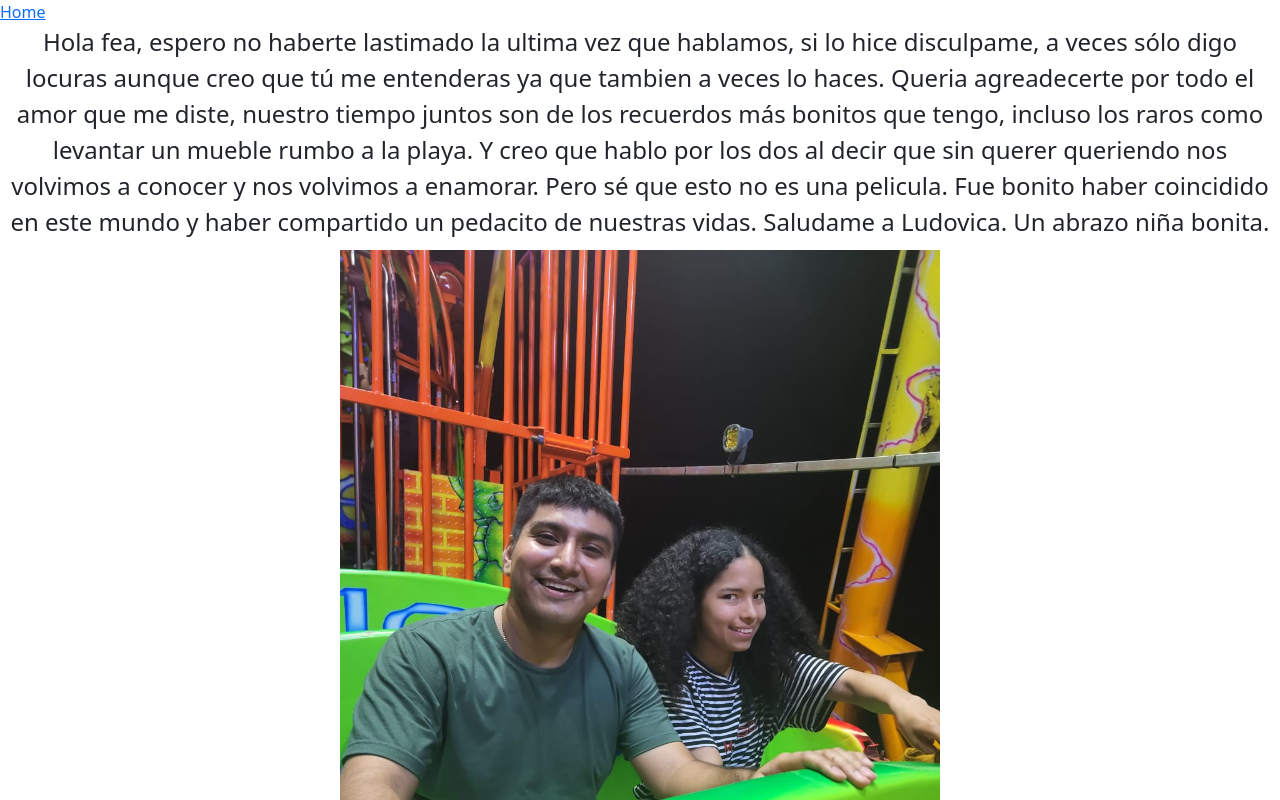
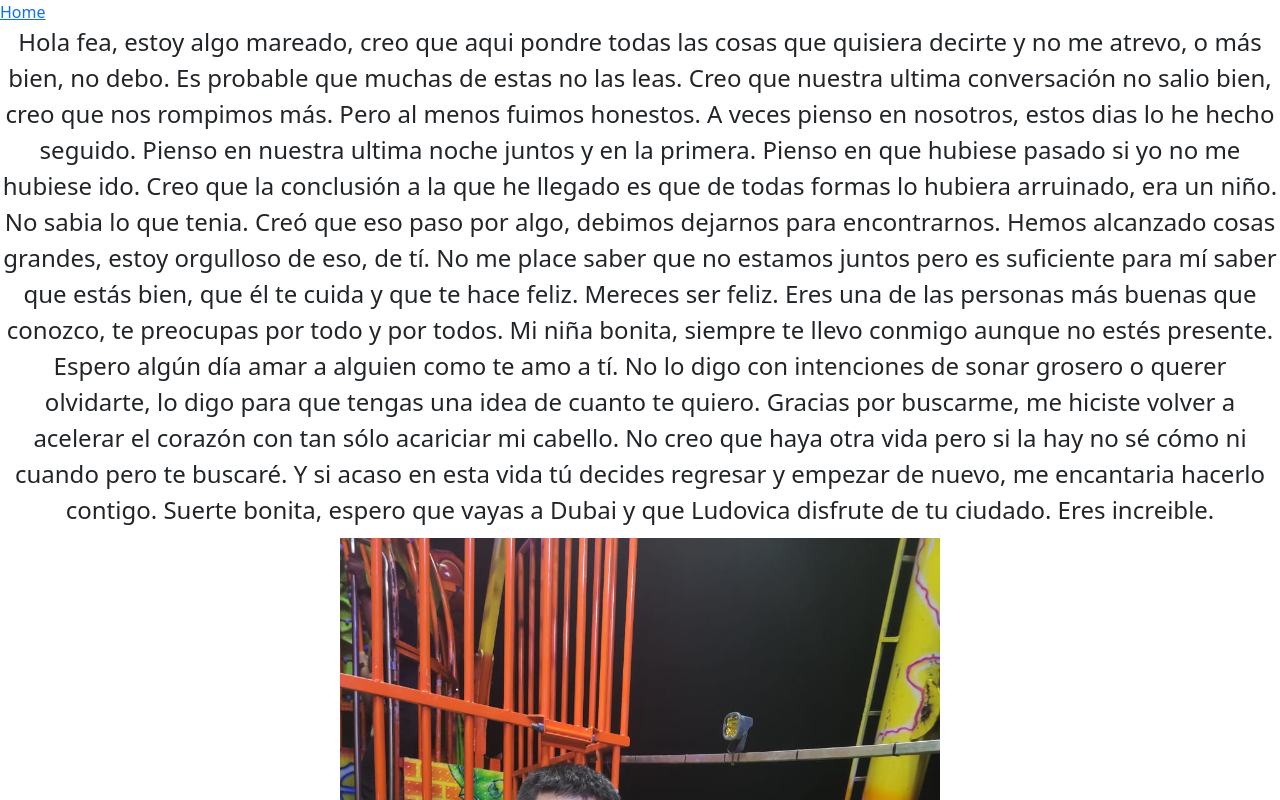
Before and after one commit to AdairAbrigo31/map-report, a SvelteKit app: page /melanie in a window 1280 px wide. Shown: the top 800 px of the page. Built offline with nearby package versions, Linux system fonts and the light colour scheme.

Commit message:
change hidden phrase

```diff
--- a/src/routes/melanie/+page.svelte
+++ b/src/routes/melanie/+page.svelte
@@ -1,15 +1,27 @@
 <main>
     <p class="phrase">
-        Hola fea, espero no haberte lastimado la ultima vez que hablamos, si lo
-        hice disculpame, a veces sólo digo locuras aunque creo que tú me
-        entenderas ya que tambien a veces lo haces. Queria agreadecerte por todo
-        el amor que me diste, nuestro tiempo juntos son de los recuerdos más
-        bonitos que tengo, incluso los raros como levantar un mueble rumbo a la
-        playa. Y creo que hablo por los dos al decir que sin querer queriendo
-        nos volvimos a conocer y nos volvimos a enamorar. Pero sé que esto no es
-        una pelicula. Fue bonito haber coincidido en este mundo y haber
-        compartido un pedacito de nuestras vidas. Saludame a Ludovica. Un abrazo
-        niña bonita.
+        Hola fea, estoy algo mareado, creo que aqui pondre todas las cosas que
+        quisiera decirte y no me atrevo, o más bien, no debo. Es probable que
+        muchas de estas no las leas. Creo que nuestra ultima conversación no
+        salio bien, creo que nos rompimos más. Pero al menos fuimos honestos. A
+        veces pienso en nosotros, estos dias lo he hecho seguido. Pienso en
+        nuestra ultima noche juntos y en la primera. Pienso en que hubiese
+        pasado si yo no me hubiese ido. Creo que la conclusión a la que he
+        llegado es que de todas formas lo hubiera arruinado, era un niño. No
+        sabia lo que tenia. Creó que eso paso por algo, debimos dejarnos para
+        encontrarnos. Hemos alcanzado cosas grandes, estoy orgulloso de eso, de
+        tí. No me place saber que no estamos juntos pero es suficiente para mí
+        saber que estás bien, que él te cuida y que te hace feliz. Mereces ser
+        feliz. Eres una de las personas más buenas que conozco, te preocupas por
+        todo y por todos. Mi niña bonita, siempre te llevo conmigo aunque no
+        estés presente. Espero algún día amar a alguien como te amo a tí. No lo
+        digo con intenciones de sonar grosero o querer olvidarte, lo digo para
+        que tengas una idea de cuanto te quiero. Gracias por buscarme, me
+        hiciste volver a acelerar el corazón con tan sólo acariciar mi cabello.
+        No creo que haya otra vida pero si la hay no sé cómo ni cuando pero te
+        buscaré. Y si acaso en esta vida tú decides regresar y empezar de nuevo,
+        me encantaria hacerlo contigo. Suerte bonita, espero que vayas a Dubai y
+        que Ludovica disfrute de tu ciudado. Eres increible.
     </p>
     <img src="/melanie_adair.jpeg" alt="Melanie" class="melanie-adair-photo" />
 </main>
```
